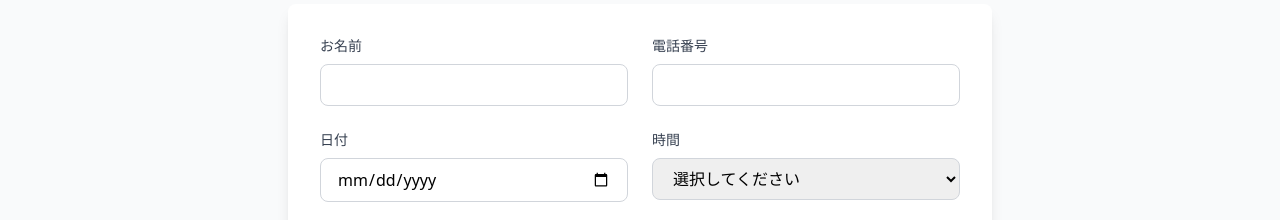
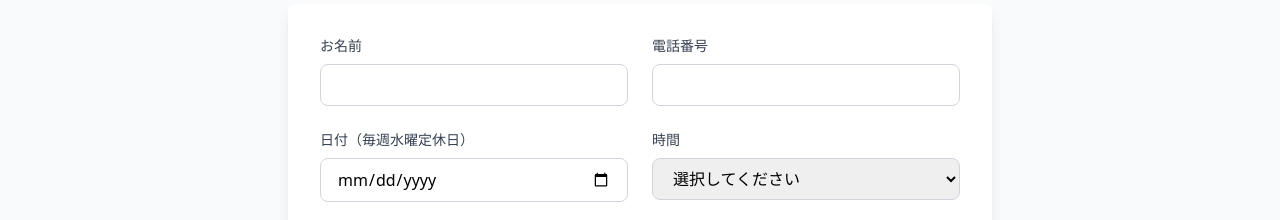
Before and after one commit to CWS202410/takamihomepage, a React (Vite) app: page / in a window 1280 px wide. Shown: the part 4900-5120 px from the top of the page. Built offline with nearby package versions, Linux system fonts and the light colour scheme; what @cloudinary/url-gen would draw is missing.

Commit message:
定休日強調

```diff
--- a/src/components/Reservation.tsx
+++ b/src/components/Reservation.tsx
@@ -93,7 +93,7 @@ TEL：06-6844-0200
             </div>
             <div>
               <label className="block text-sm font-medium text-gray-700 mb-2">
-                日付
+                日付（毎週水曜定休日）
               </label>
               <input
                 type="date"
```
